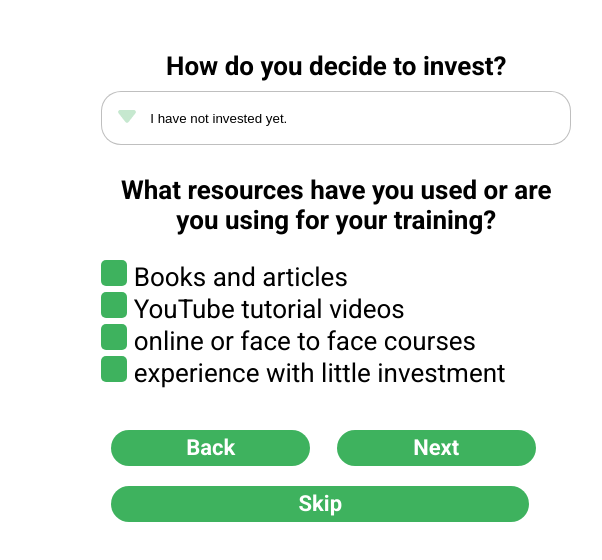
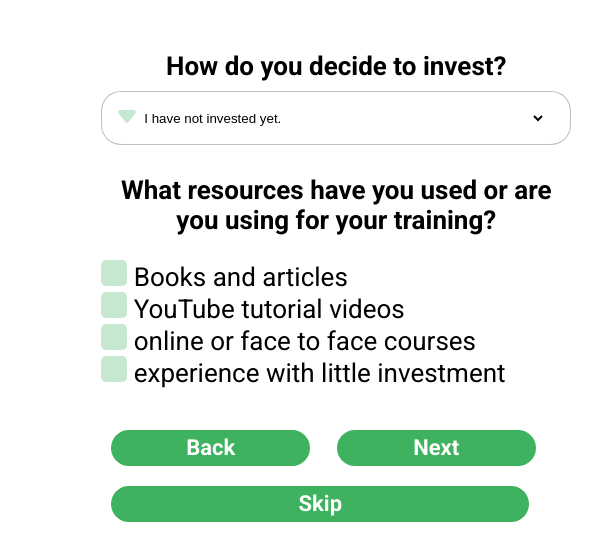
Before and after one commit to ViniciusLeiteCosta/COMPASS-EXERCISE-WEEK3, a plain HTML site: page index4.html in a window 1280 px wide. Shown: the full height of the page, 232-834 px from the left. Drawn offline with Linux system fonts and the light colour scheme.

Commit message:
Putting style3.css and style4.css in css folder.

```diff
--- a/css/style3.css
+++ b/css/style3.css
@@ -92,8 +92,7 @@ h2 {
 }
 
 select{
-    padding-left: 10px;
-    appearance: unset;
+    outline: none;
 }
 
 .checkmark {
--- a/css/style4.css
+++ b/css/style4.css
@@ -16,7 +16,7 @@ html {
 }
 
 #account-options {
-    width: 413px;
+    width: 406px;
     height: 52px;
     border: none;
 }
@@ -40,8 +40,7 @@ html {
 }
 
 select{
-    padding-left: 10px;
-    appearance: unset;
+    outline: none;
 }
 
 h2 {
@@ -62,11 +61,11 @@ input{
     width: 26px;
     height: 26px;
     border-radius: 5px;
-    background-color: #3EB25E;
+    background-color: #3eb05c4b;
 }
 
 input[type="checkbox"]:checked{
-    background-color: #3eb05c4b;
+    background-color: #3EB25E;
 }
 
 .checkbox {
```
